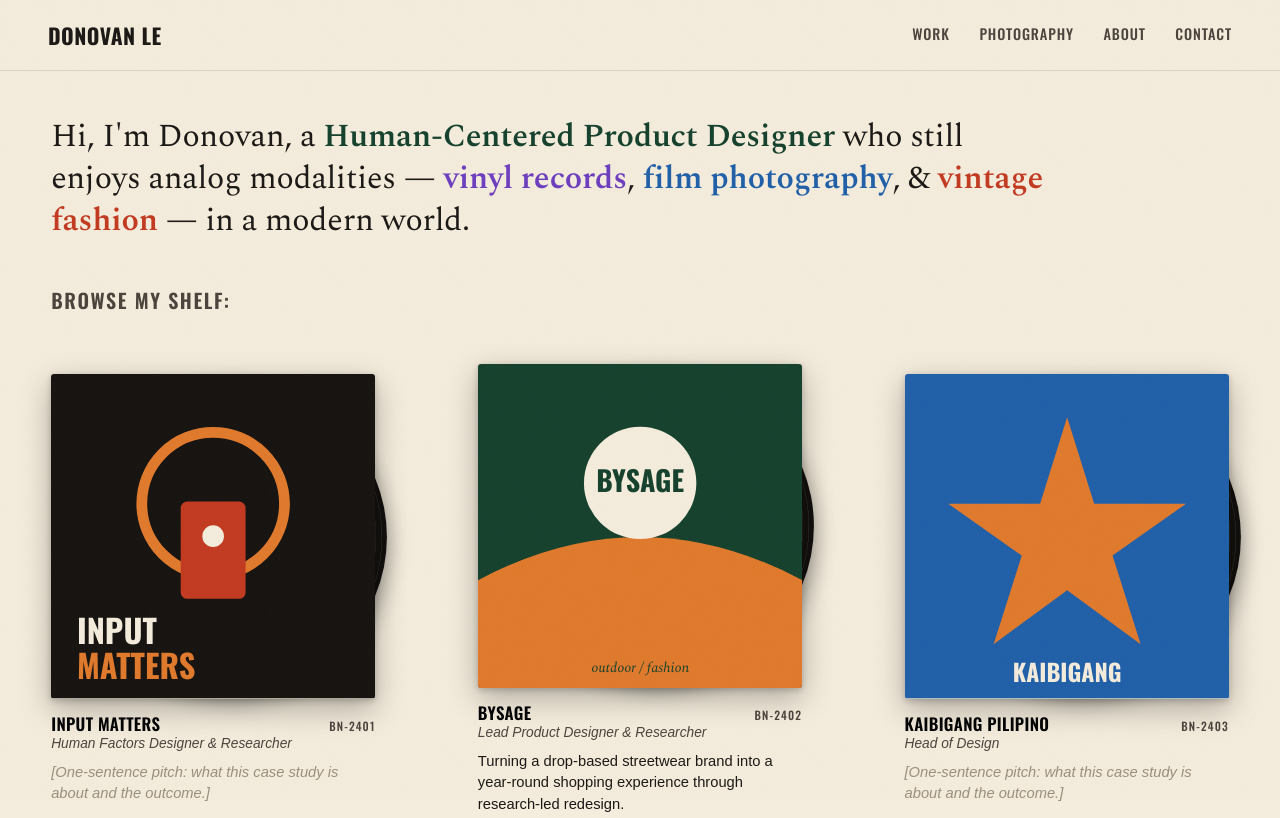
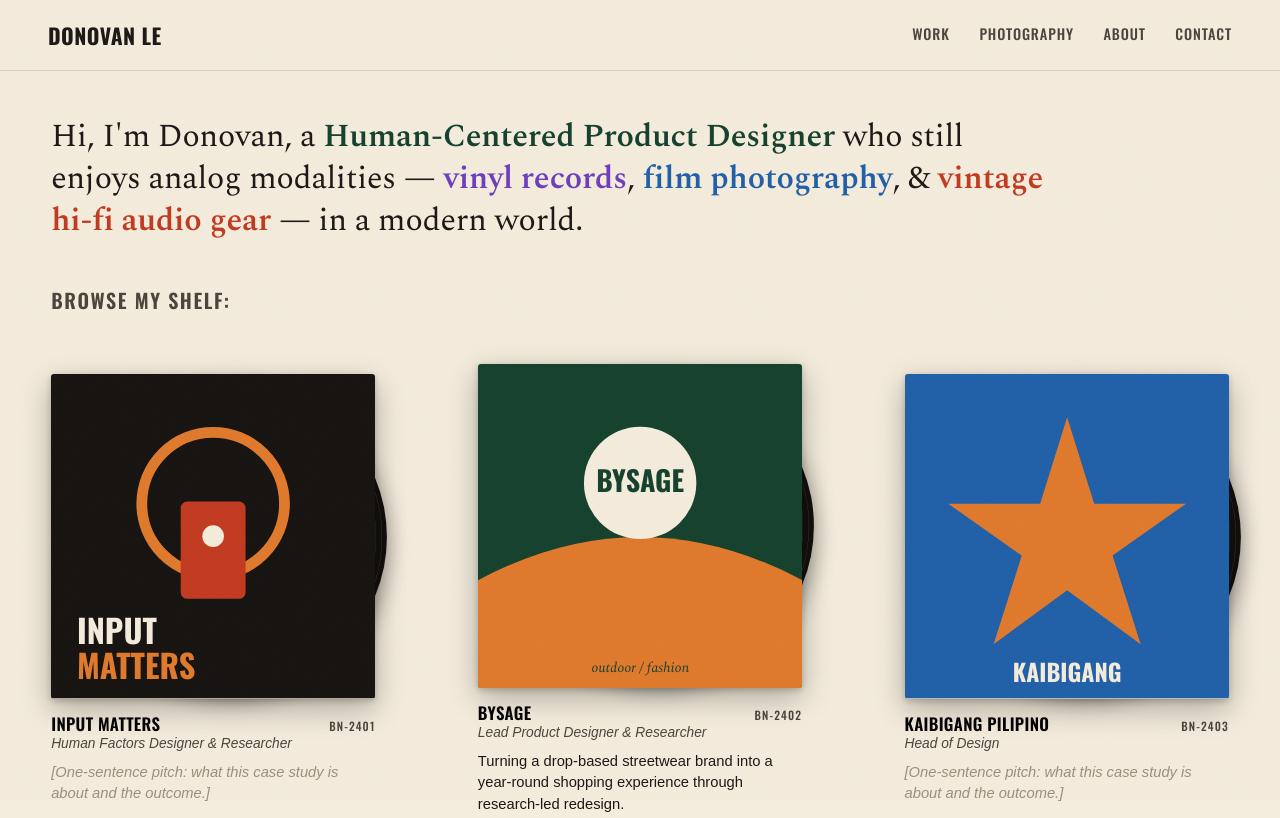
Before and after one commit to d0novanle/portfolio, a plain HTML site: page index.html in a window 1280 px wide. Shown: the top 818 px of the page. Drawn offline with nearby package versions, Linux system fonts and the light colour scheme.

Commit message:
Update description of analog modalities in index.html

```diff
--- a/index.html
+++ b/index.html
@@ -317,7 +317,7 @@
   <!-- ============================ LANDING ============================ -->
   <div class="view active" id="view-landing">
     <div class="landing-hero">
-      <h1>Hi, I'm Donovan, a <span class="hl-green">Human-Centered Product Designer</span> who still enjoys analog modalities — <span class="hl-purple">vinyl records</span>, <span class="hl-blue">film photography</span>, &amp; <span class="hl-red">vintage fashion</span> — in a modern world.</h1>
+      <h1>Hi, I'm Donovan, a <span class="hl-green">Human-Centered Product Designer</span> who still enjoys analog modalities — <span class="hl-purple">vinyl records</span>, <span class="hl-blue">film photography</span>, &amp; <span class="hl-red">vintage hi-fi audio gear</span> — in a modern world.</h1>
       <p class="browse">Browse my shelf:</p>
     </div>
 
```
